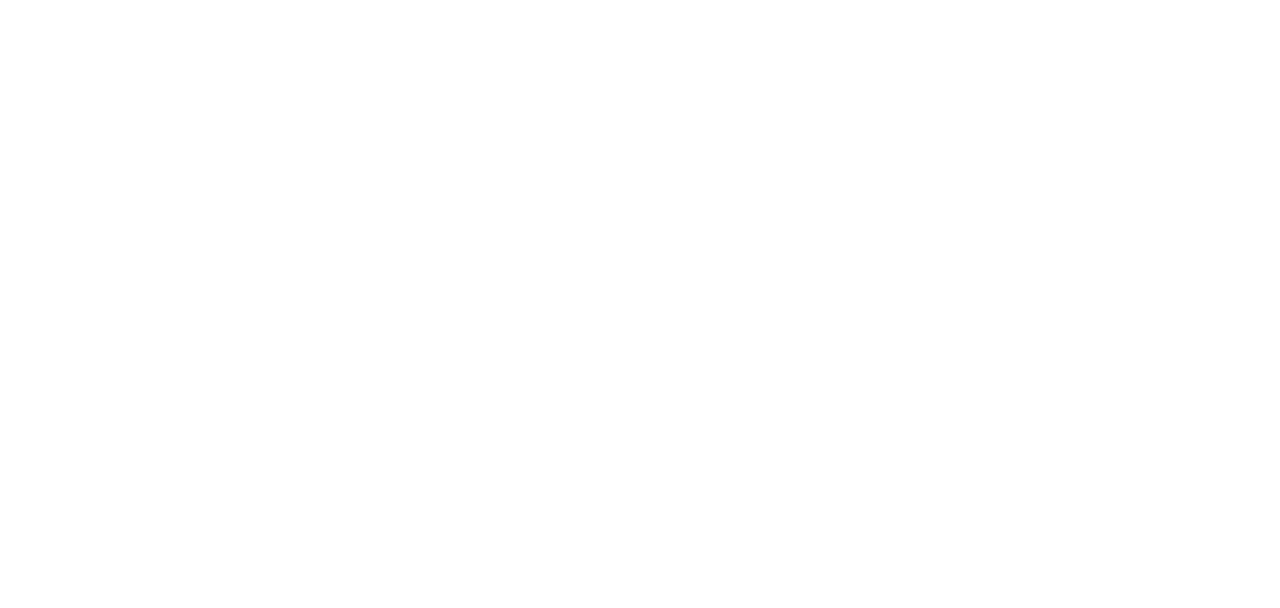
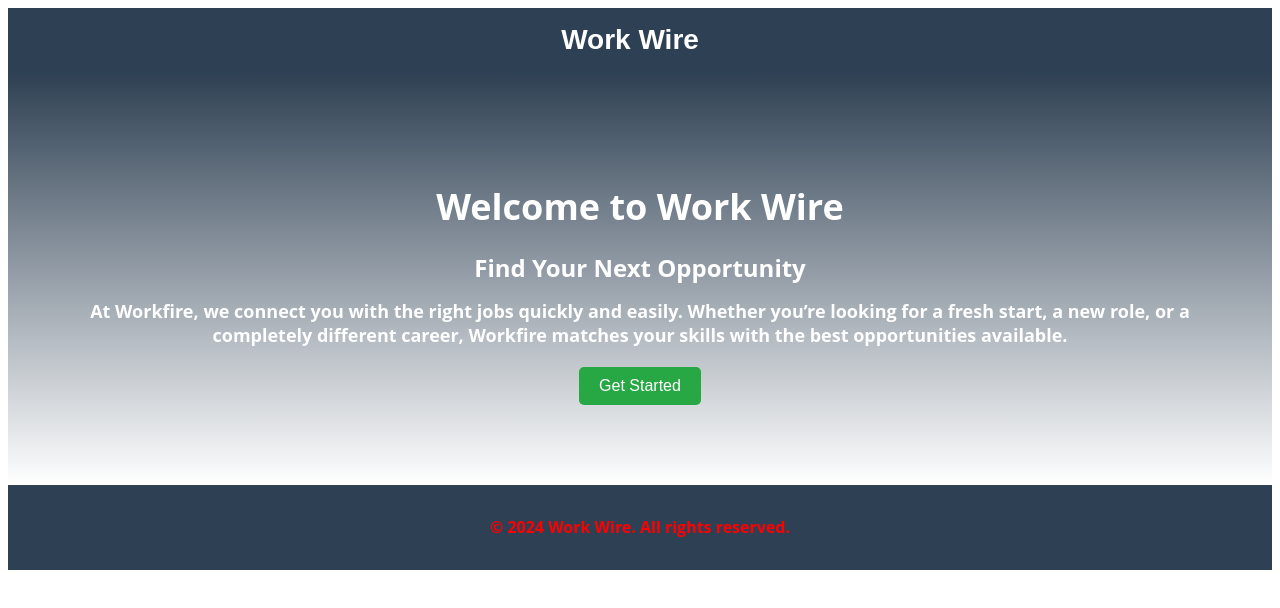
Before and after one commit to Kokie25/MelSoftAcademy, a React (Create React App) app in the folder skills-match/: page / in a window 1280 px wide. Before the commit this address had no page. Shown: the top 608 px of the page. Built offline with nearby package versions, Linux system fonts and the light colour scheme.

Commit message:
progress

```diff
--- a/skills-match/src/App.js
+++ b/skills-match/src/App.js
@@ -1,6 +1,8 @@
 import { BrowserRouter as Router, Routes, Route } from 'react-router-dom';
 import RegistrationForm from './RegistrationForm'; // Ensure this import is present
 import Dashboard from './components/Dashboard'; // Adjust the path if necessary
+import LandingPage from './components/LandingPage';
+
 
 
 
@@ -9,7 +11,8 @@
     <Router>
       <Routes>
 
-
+        <Route path="/" element={<LandingPage/>} />
+        <Route path="/App" element={<RegistrationForm/>} />
         <Route path="/dashboard" element={<Dashboard />} />
       </Routes>
     </Router>
--- /dev/null
+++ b/skills-match/src/components/LandingPage.css
@@ -0,0 +1,65 @@
+.LandingPage-App {
+    font-family: 'Open Sans', sans-serif;
+    margin: 0;
+    padding: 0;
+  }
+
+  header {
+    background-color: #2E4053;
+    color: #fff;
+    padding: 1em;
+    text-align: center;
+  }
+
+  .appName {
+    font-size: 28px;
+    color: white;
+    font-weight: bold;
+    margin: 0;
+    padding-right: 20px;
+    font-family: 'Arial', sans-serif;
+  }
+
+  .hero {
+    background-image: linear-gradient(to bottom, #2E4053, #fff);
+    padding: 5em 2em;
+    text-align: center;
+  }
+
+  .hero h1 {
+    color: #fff;
+    font-size: 36px;
+    margin-bottom: 10px;
+  }
+
+  .hero h2 {
+    color: #fff;
+    font-size: 24px;
+    margin-bottom: 10px;
+  }
+
+  .hero p {
+    color: #fff;
+    font-size: 18px;
+    margin-bottom: 20px;
+  }
+
+  .submitButton {
+    background-color: #28a745;
+    color: white;
+    padding: 10px 20px;
+    border: none;
+    border-radius: 5px;
+    cursor: pointer;
+  }
+
+  .submitButton:hover {
+    background-color: #218838;
+  }
+
+  footer {
+    background-color: #2E4053;
+    color: #fff;
+    padding: 1em;
+    text-align: center;
+  }
--- /dev/null
+++ b/skills-match/src/components/LandingPage.js
@@ -0,0 +1,36 @@
+import React from 'react';
+import './LandingPage.css';
+import { useNavigate } from 'react-router-dom';
+
+function LandingPage() {
+    const navigate = useNavigate(); // Initialize useNavigate
+
+    const handleGetStarted = () => {
+        navigate('/App'); // Replace '/next-page' with your target route
+    };
+
+    return (
+        <div className="LandingPage-App">
+            <header>
+                <h1 className="appName">Work Wire</h1>
+            </header>
+
+            <section className="hero">
+                <h1>Welcome to Work Wire</h1>
+                <h2>Find Your Next Opportunity</h2>
+                <p>
+                    At Workfire, we connect you with the right jobs quickly and easily.
+                    Whether you’re looking for a fresh start, a new role, or a completely different career,
+                    Workfire matches your skills with the best opportunities available.
+                </p>
+                <button className="submitButton" onClick={handleGetStarted}>Get Started</button>
+            </section>
+
+            <footer>
+                <p>&copy; 2024 Work Wire. All rights reserved.</p>
+            </footer>
+        </div>
+    );
+}
+
+export default LandingPage;
```
Also changed, not shown: 1 other file (tests, documents, lock files or other folders).
